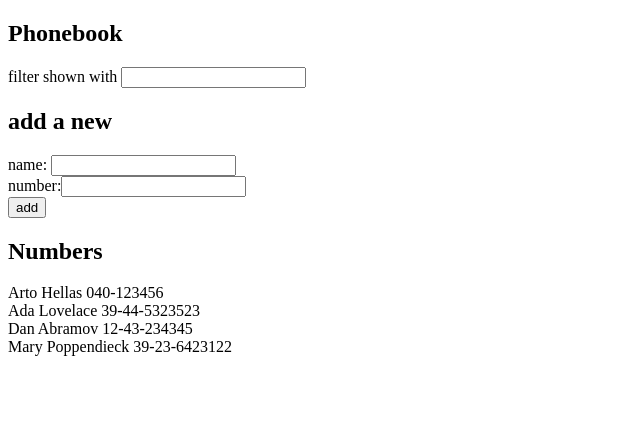
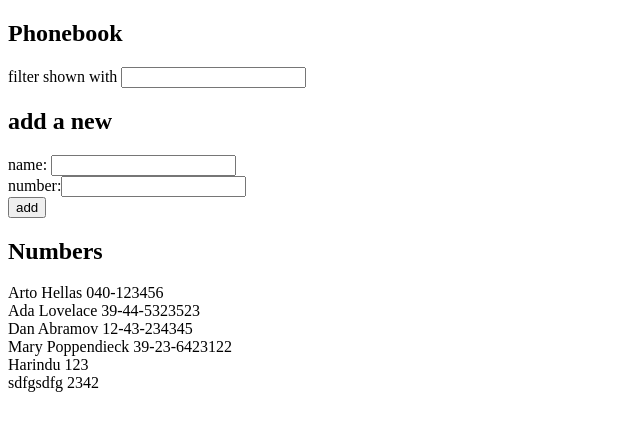
Before and after one commit to harindu-pe/fullstack-part2, a React (Vite) app in the folder phonebook/: page / in a window 1280 px wide. Shown: the top 430 px of the page, without its empty margins (0-640 px from the left). Built offline with nearby package versions, Linux system fonts and the light colour scheme; data requests are answered from the project's data file.

Commit message:
exercise 2.12

```diff
--- a/phonebook/db.json
+++ b/phonebook/db.json
@@ -19,6 +19,16 @@
       "name": "Mary Poppendieck",
       "number": "39-23-6423122",
       "id": "4"
+    },
+    {
+      "id": 5,
+      "name": "Harindu",
+      "number": "123"
+    },
+    {
+      "id": 6,
+      "name": "sdfgsdfg",
+      "number": "2342"
     }
   ]
 }
--- a/phonebook/src/App.jsx
+++ b/phonebook/src/App.jsx
@@ -32,10 +32,19 @@ const App = () => {
       alert(`${newName} is already added to phonebook`);
     } else {
       //adding to state
-      setPersons((prev) => [
-        ...prev,
-        { name: newName, number: newNumber, id: persons.length + 1 },
-      ]);
+      const personObject = {
+        name: newName,
+        number: newNumber,
+        id: persons.length + 1,
+      };
+
+      setPersons((prev) => [...prev, personObject]);
+      // adding to the server
+      axios
+        .post("http://localhost:3001/persons", personObject)
+        .then((response) => {
+          console.log(response);
+        });
     }
   };
 
```
